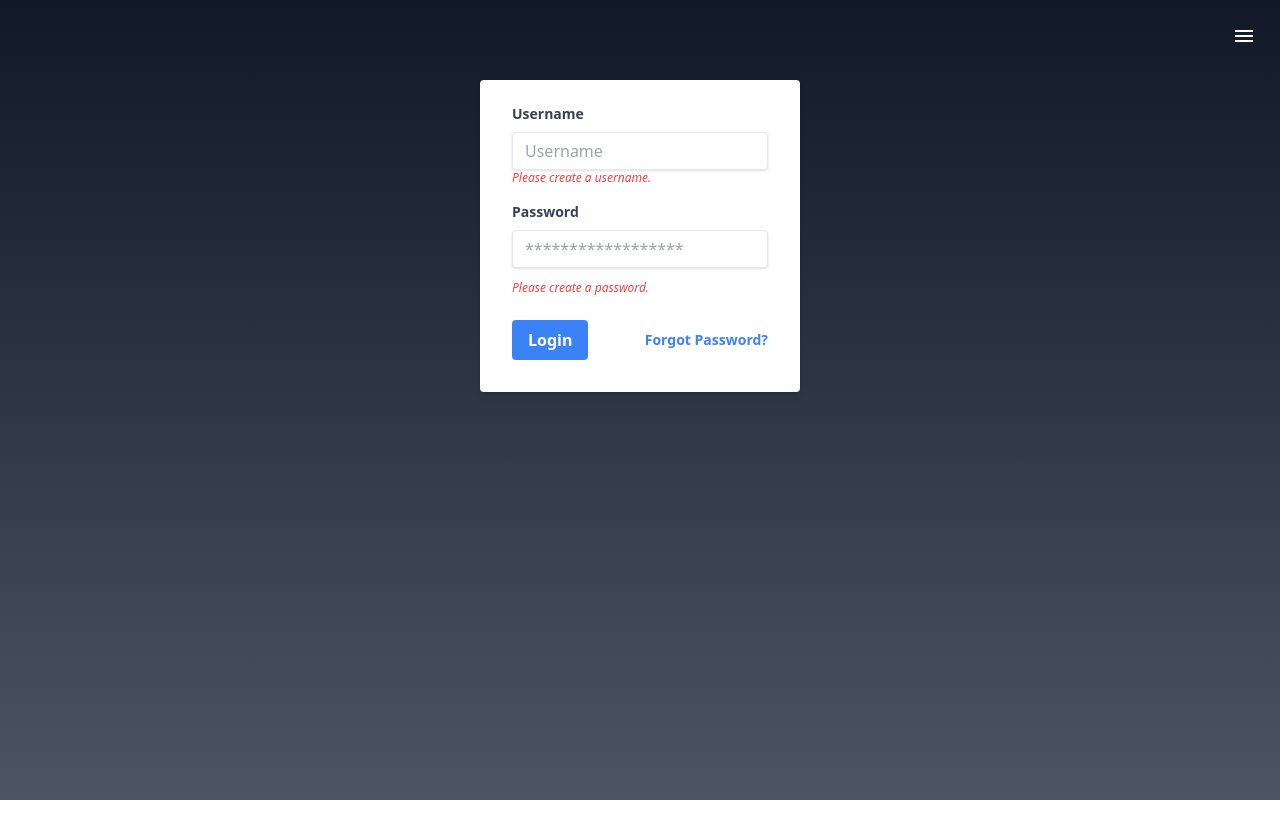
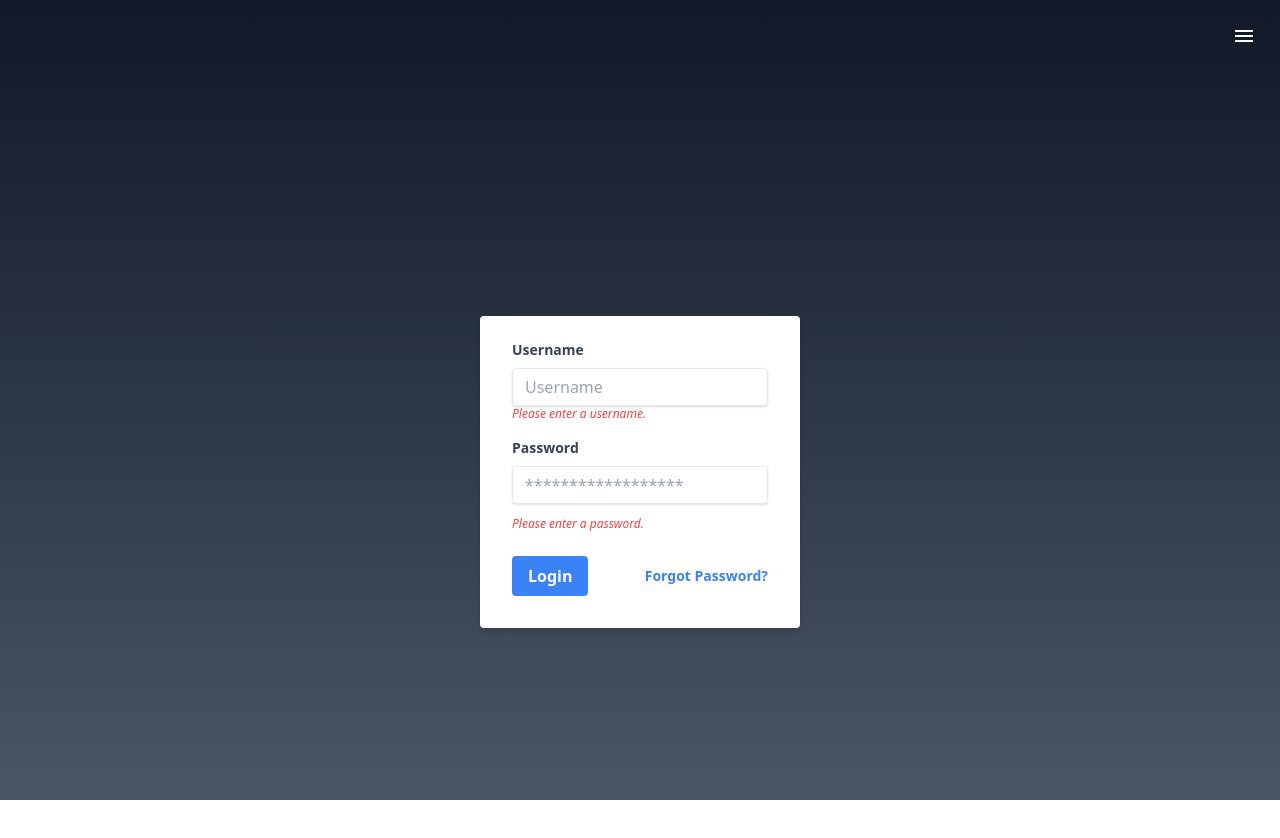
Before and after one commit to ChronoKross/chronos-front, a React (Vite) app: page /login in a window 1280 px wide. Shown: the top 838 px of the page. Before the commit the page ends 800 px from the top, so only its background shows below. Built offline with nearby package versions, Linux system fonts and the light colour scheme.

Commit message:
Update Login.jsx

```diff
--- a/src/pages/Login.jsx
+++ b/src/pages/Login.jsx
@@ -4,9 +4,8 @@ import axios from "axios";
 export default function Login() {
   const [userName, setUserName] = useState("");
   const [password, setPassword] = useState("");
-  const [isLoading, setIsLoading] = useState(false); // Add loading state
-
-  // const useContext = useContext(UserContext);
+  const [isLoading, setIsLoading] = useState(false);
+  const [error, setError] = useState(""); // Add state for error message
 
   function handleUser(e) {
     setUserName(e.target.value);
@@ -18,7 +17,8 @@ export default function Login() {
 
   async function handleSubmit(e) {
     e.preventDefault();
-    setIsLoading(true); // Set loading to true when submitting
+    setIsLoading(true);
+    setError(""); // Reset error state before making the request
 
     try {
       const response = await axios.post(
@@ -30,22 +30,21 @@ export default function Login() {
       );
 
       if (response.status === 200) {
-        // Save the username in localStorage
         localStorage.setItem("admin", userName);
-
-        // Redirect to the home page ("/") after successful login
         window.location.href = "/";
       }
     } catch (error) {
+      // Display error message to the user
+      setError("Wrong credentials. Please try again.");
       console.error(error);
     } finally {
-      setIsLoading(false); // Set loading to false after login attempt
+      setIsLoading(false);
     }
   }
 
   return (
-    <div className=" flex justify-center align-middle">
-      <div className="w-full max-w-xs h-fit ">
+    <div className="flex justify-center items-center h-screen">
+      <div className="w-full max-w-xs">
         <form className="bg-white shadow-md rounded px-8 pt-6 pb-8 mb-4">
           <div className="mb-4">
             <label
@@ -63,9 +62,10 @@ export default function Login() {
               autoComplete="username"
             />
             <p className="text-red-500 text-xs italic">
-              {userName ? "" : "Please create a username."}
+              {!userName && "Please enter a username."}
             </p>
           </div>
+
           <div className="mb-6">
             <label
               className="block text-gray-700 text-sm font-bold mb-2"
@@ -82,20 +82,22 @@ export default function Login() {
               autoComplete="current-password"
             />
             <p className="text-red-500 text-xs italic">
-              {password ? "" : "Please create a password."}
+              {!password && "Please enter a password."}
             </p>
           </div>
+
           <div className="flex items-center justify-between">
             <button
               className={`bg-blue-500 hover:bg-blue-700 text-white font-bold py-2 px-4 rounded focus:outline-none ${
-                isLoading ? "opacity-50 cursor-wait" : "" // Disable button and show loading cursor while loading
+                isLoading ? "opacity-50 cursor-wait" : ""
               }`}
               type="submit"
               onClick={(e) => handleSubmit(e)}
-              disabled={isLoading} // Disable the button while loading
+              disabled={isLoading}
             >
               {isLoading ? "Logging In..." : "Login"}
             </button>
+            <p className="text-red-500 text-xs italic">{error}</p>
             <a
               className="inline-block align-baseline font-bold text-sm text-blue-500 hover:text-blue-800"
               href="#"
```
